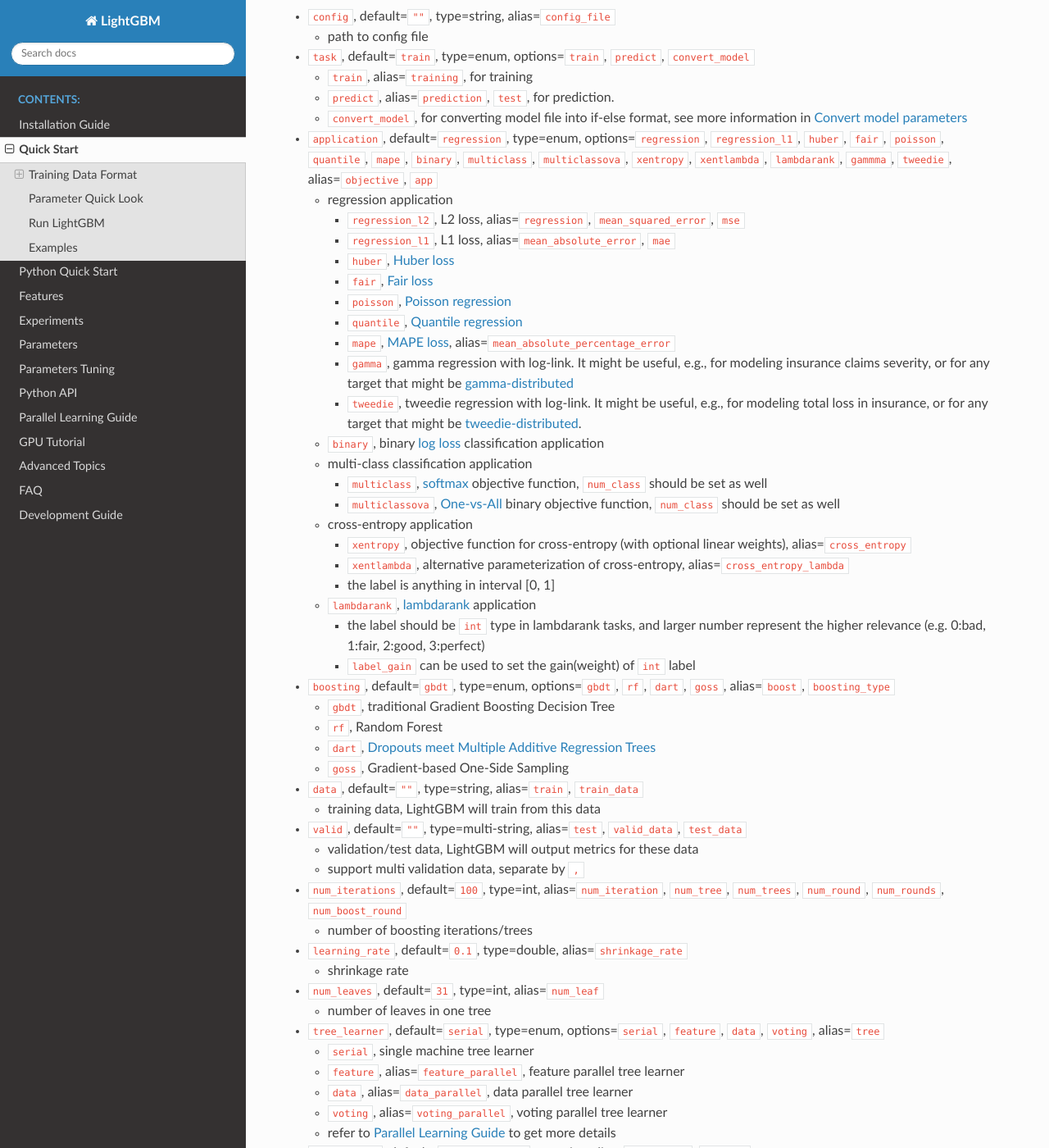
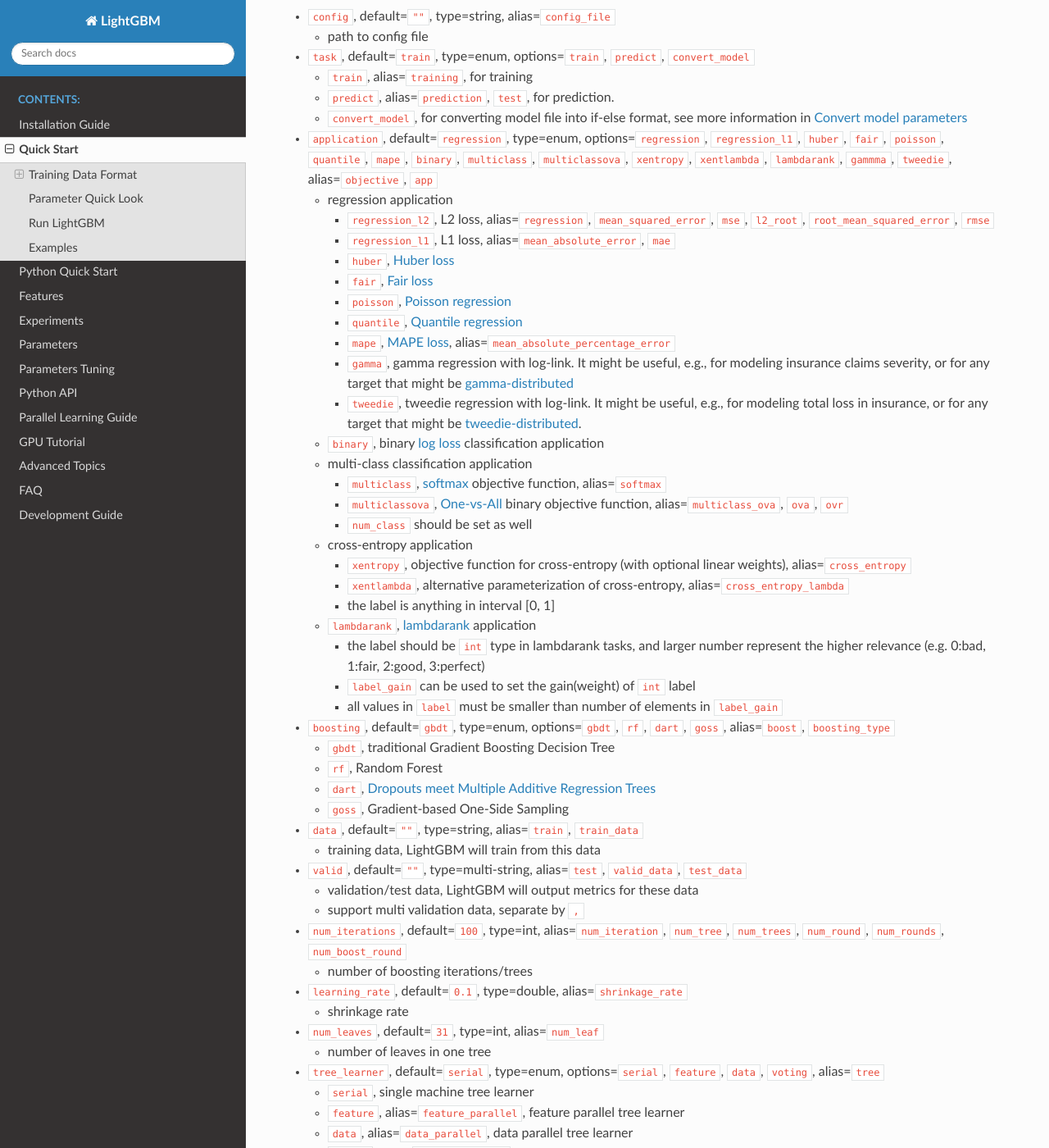
Before and after one commit to microsoft/LightGBM, a Sphinx documentation site: the page built from docs/Quick-Start.rst, in a window 1280 px wide and 1400 px high, scrolled down 1205 px. Shown: the whole window at 82% size. Built offline with Sphinx 7.4.7 and the Read the Docs theme 2.0.0, drawn with Linux system fonts in a browser that asks for light colours.

Commit message:
updated Quick-Start.rst according to Parameters.rst

```diff
--- a/docs/Quick-Start.rst
+++ b/docs/Quick-Start.rst
@@ -74,7 +74,7 @@
 
    -  regression application
 
-      -  ``regression_l2``, L2 loss, alias=\ ``regression``, ``mean_squared_error``, ``mse``
+      -  ``regression_l2``, L2 loss, alias=\ ``regression``, ``mean_squared_error``, ``mse``, ``l2_root``, ``root_mean_squared_error``, ``rmse``
 
       -  ``regression_l1``, L1 loss, alias=\ ``mean_absolute_error``, ``mae``
 
@@ -96,9 +96,11 @@
 
    -  multi-class classification application
 
-      -  ``multiclass``, `softmax`_ objective function, ``num_class`` should be set as well
+      -  ``multiclass``, `softmax`_ objective function, alias=\ ``softmax``
 
-      -  ``multiclassova``, `One-vs-All`_ binary objective function, ``num_class`` should be set as well
+      -  ``multiclassova``, `One-vs-All`_ binary objective function, alias=\ ``multiclass_ova``, ``ova``, ``ovr``
+
+      -  ``num_class`` should be set as well
 
    -  cross-entropy application
 
@@ -113,6 +115,8 @@
       -  the label should be ``int`` type in lambdarank tasks, and larger number represent the higher relevance (e.g. 0:bad, 1:fair, 2:good, 3:perfect)
 
       -  ``label_gain`` can be used to set the gain(weight) of ``int`` label
+
+      -  all values in ``label`` must be smaller than number of elements in ``label_gain``
 
 - ``boosting``, default=\ ``gbdt``, type=enum,
   options=\ ``gbdt``, ``rf``, ``dart``, ``goss``,
```
